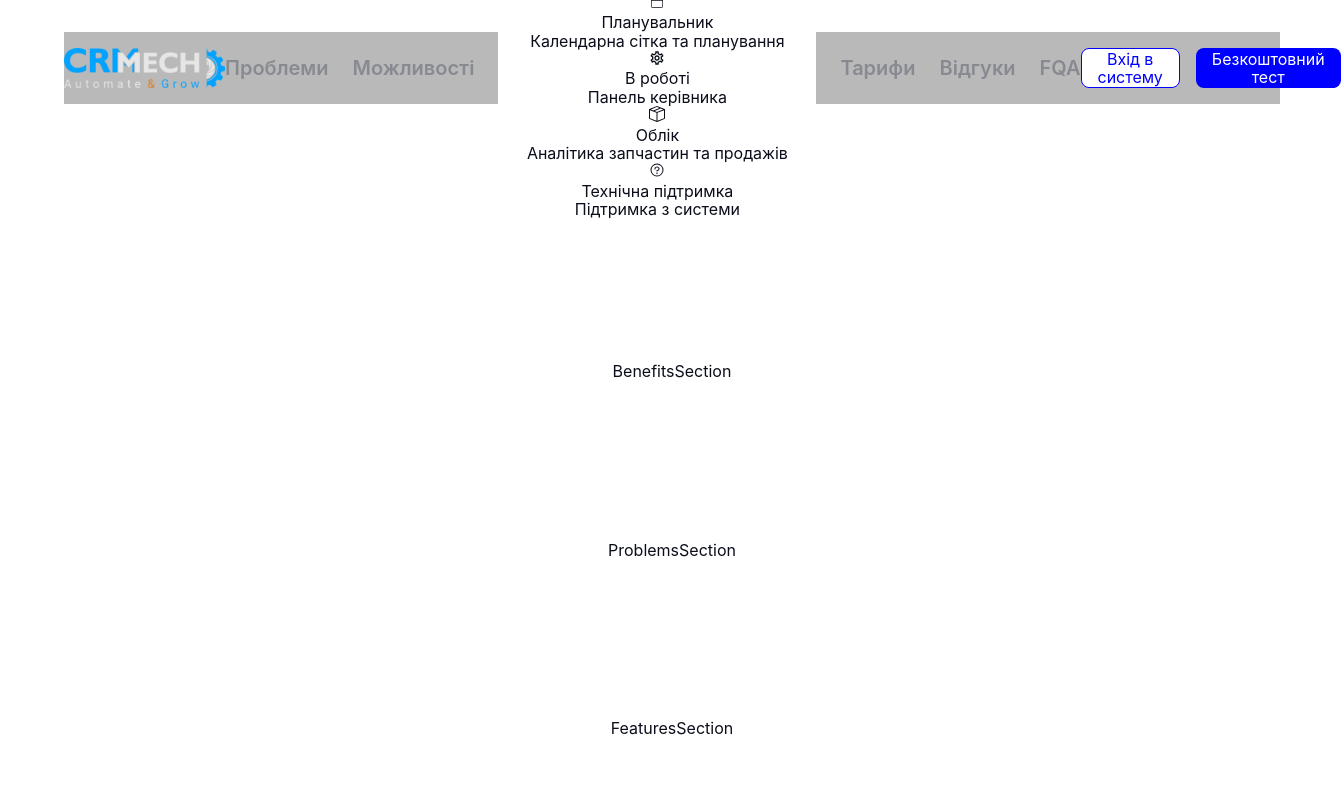
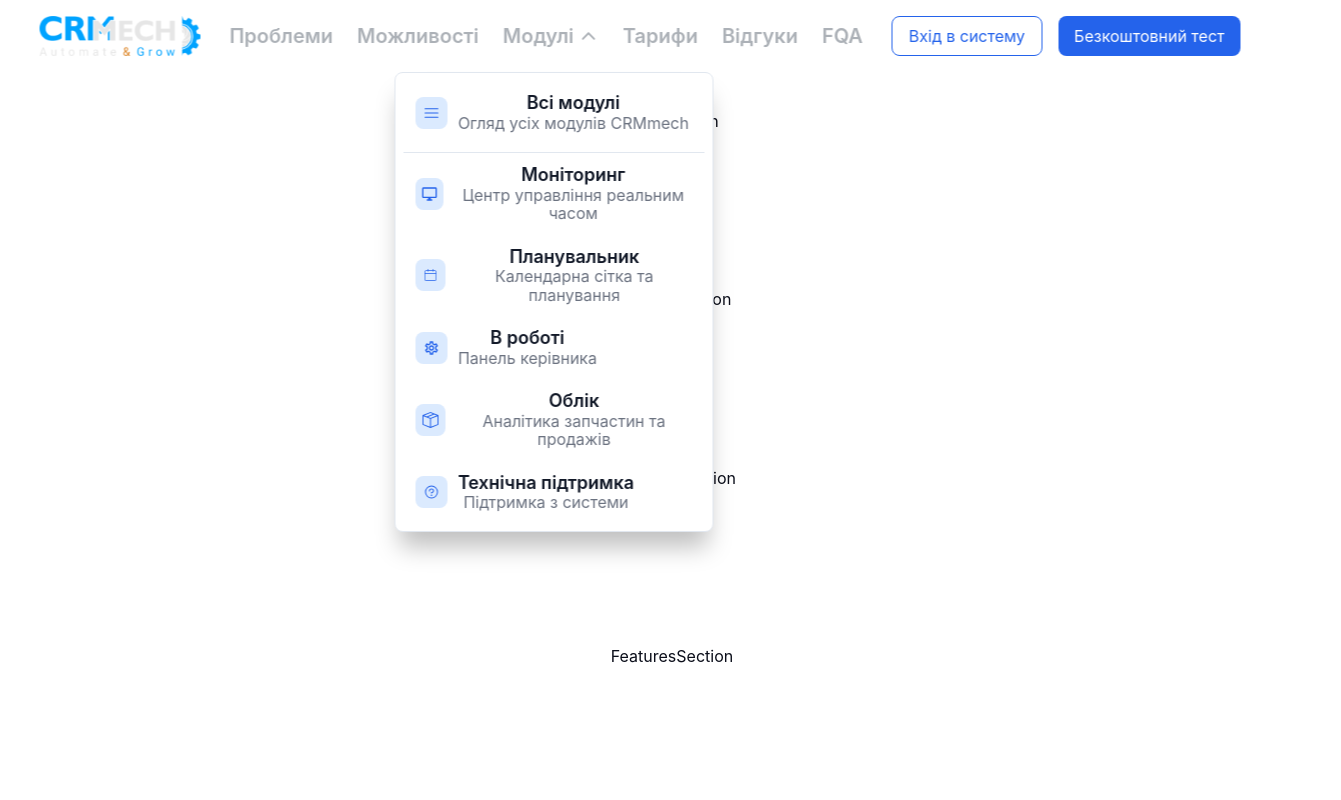
Before and after one commit to ExpanseCode/CRMMech, a React (Vite) app: page / in a window 1280 px wide. Both pictures are taken after a click on the link "Модулі". Shown: the top 800 px of the page, 1341 px wide, since content can reach past the window. Built offline with nearby package versions, Linux system fonts and the light colour scheme.

Commit message:
added popup

```diff
--- a/src/components/Landing/Header/Header.jsx
+++ b/src/components/Landing/Header/Header.jsx
@@ -2,6 +2,7 @@ import { useState } from 'react';
 import logo from '../../../assets/logo.png';
 import css from './Header.module.css';
 import Popup from './Popup/Popup';
+import { IoIosArrowDown } from 'react-icons/io';
 
 export default function Header() {
   const [isActive, setIsActive] = useState(false);
@@ -22,8 +23,13 @@ export default function Header() {
           </a>
         </li>
         <li className={css.item}>
-          <a className={css.link} onClick={() => setIsActive(true)}>
-            Модулі
+          <a className={css.link} onClick={() => setIsActive(!isActive)}>
+            <div className={css.moduleWrapper}>
+              Модулі
+              <IoIosArrowDown
+                className={`${css.icon} ${isActive && css.rotated}`}
+              />
+            </div>
           </a>
           {isActive && <Popup />}
         </li>
--- a/src/components/Landing/Header/Header.module.css
+++ b/src/components/Landing/Header/Header.module.css
@@ -1,10 +1,19 @@
 .wrapper {
+  width: 1231px;
+  padding-left: 15px;
+  padding-right: 15px;
+  border-radius: 8px;
   display: flex;
   align-items: center;
   justify-content: space-between;
   backdrop-filter: blur(10px);
-  background: rgba(106, 104, 104, 0.46);
+  /* background: rgba(106, 104, 104, 0.46); */
   height: 72px;
+  position: fixed;
+  top: 0;
+  left: 50%;
+  transform: translateX(-50%);
+  z-index: 999;
 }
 
 .logo {
@@ -23,6 +32,20 @@
   color: rgba(75, 85, 99, 0.46);
   font-weight: 600;
   font-size: 20px;
+  cursor: pointer;
+}
+.moduleWrapper {
+  display: flex;
+  align-items: center;
+  gap: 5px;
+}
+
+.icon {
+  transition: transform 0.5s ease-in-out;
+}
+
+.rotated {
+  transform: rotate(180deg);
 }
 
 .btnBox {
@@ -41,15 +64,24 @@
   display: flex;
   align-items: center;
   justify-content: center;
+  cursor: pointer;
 }
 
 .enterLink {
   background-color: white;
-  border: 1px solid blue;
-  color: blue;
+  border: 1px solid #2463eb;
+  color: #2463eb;
+}
+.enterLink:hover {
+  background-color: #2463eb;
+  color: white;
 }
 
 .freeTestLink {
-  background-color: blue;
+  background-color: #2463eb;
   color: white;
 }
+
+.freeTestLink:hover {
+  background-color: #2463ebe6;
+}
--- a/src/components/Landing/Header/Popup/Popup.jsx
+++ b/src/components/Landing/Header/Popup/Popup.jsx
@@ -1,5 +1,5 @@
 import { RxHamburgerMenu } from 'react-icons/rx';
-import { HiOutlineDesktopComputer } from 'react-icons/hi';
+import { MdOutlineDesktopWindows } from 'react-icons/md';
 import { CiCalendar } from 'react-icons/ci';
 import { MdOutlineSettings } from 'react-icons/md';
 import { BsBoxSeam } from 'react-icons/bs';
@@ -9,7 +9,7 @@ import css from './Popup.module.css';
 export default function Popup(params) {
   const pages = [
     {
-      icon: <HiOutlineDesktopComputer className={css.icon} />,
+      icon: <MdOutlineDesktopWindows className={css.icon} />,
       name: 'Моніторинг',
       text: 'Центр управління реальним часом',
     },
--- a/src/components/Landing/Header/Popup/Popup.module.css
+++ b/src/components/Landing/Header/Popup/Popup.module.css
@@ -1,10 +1,62 @@
 .wrapper {
-  width: 318px;
+  width: 319px;
   height: 460px;
   background-color: white;
   padding: 8px;
+
+  position: absolute;
+  top: 100%;
+  right: 44%;
+  /*left: 50%; */
+
+  box-shadow: 0 20px 25px -5px rgba(0, 0, 0, 0.25);
+  border-radius: 8px;
+  border: 1px solid #e1e7ef;
 }
 
 .firstPoint {
   padding: 12px;
+  padding-bottom: 20px;
+  display: flex;
+  align-items: center;
+  gap: 10px;
+  border-bottom: 1px solid #e1e7ef;
+  cursor: pointer;
 }
+
+.listItem {
+  display: flex;
+  align-items: center;
+  gap: 10px;
+  padding: 12px;
+  height: fit-content;
+  cursor: pointer;
+}
+
+.iconBox {
+  width: 32px;
+  height: 32px;
+  border-radius: 8px;
+  background-color: #dbeafe;
+  display: flex;
+  align-items: center;
+  justify-content: center;
+  color: #2563eb;
+}
+
+.icon {
+  width: 16px;
+  height: 16px;
+  fill: #2563eb;
+}
+
+.pageName {
+  color: #111827;
+  font-weight: 600;
+  font-size: 18px;
+}
+
+.pageText {
+  font-size: 16px;
+  color: #6b7280;
+}
```
